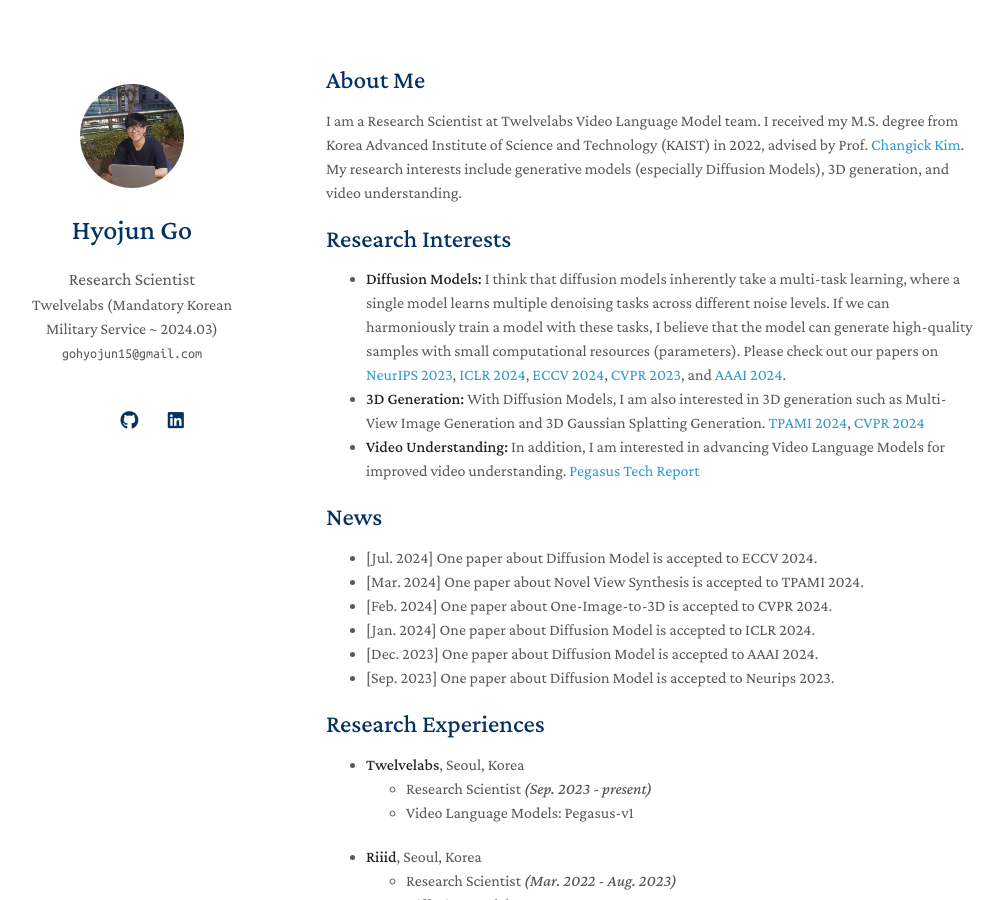
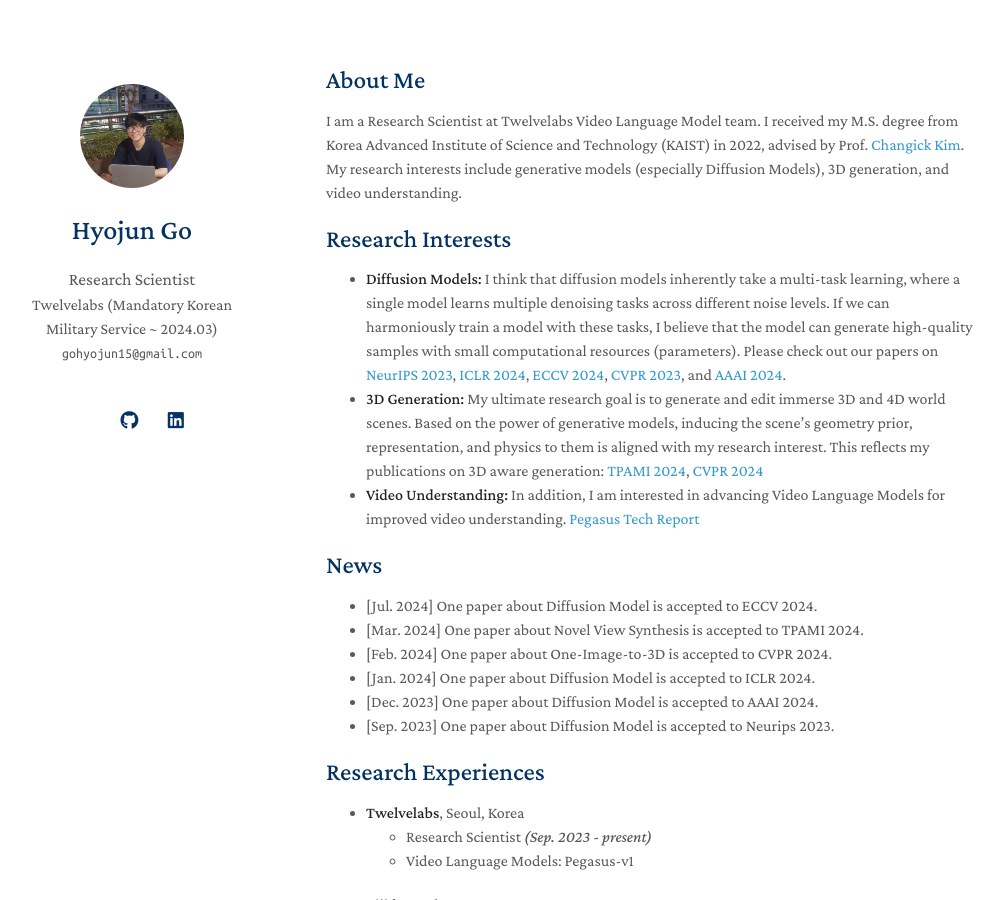
Before and after one commit to gohyojun15/gohyojun15.github.io, a Jekyll site: the page built from index.md, in a window 1280 px wide and 900 px high. Shown: the whole window, without its empty margins (144-1147 px from the left). Built offline with Jekyll 4.4.1, drawn with Linux system fonts in a browser that asks for light colours; nearby versions of some CDN libraries; a style sheet for code colours, icons or effects is not loaded; our own code applies the rules of GitHub Pages for plain Markdown files.

Commit message:
Update index.md

```diff
--- a/index.md
+++ b/index.md
@@ -10,7 +10,9 @@
 ## Research Interests
 
 - **Diffusion Models:** I think that diffusion models inherently take a multi-task learning, where a single model learns multiple denoising tasks across different noise levels. If we can harmoniously train a model with these tasks, I believe that the model can generate high-quality samples with small computational resources (parameters). Please check out our papers on [NeurIPS 2023](https://arxiv.org/abs/2306.00354), [ICLR 2024](https://arxiv.org/abs/2310.07138), [ECCV 2024](https://arxiv.org/abs/2403.09176), [CVPR 2023](https://arxiv.org/abs/2212.05973), and [AAAI 2024](https://arxiv.org/abs/2306.04990).
-- **3D Generation:** With Diffusion Models, I am also interested in 3D generation such as Multi-View Image Generation and 3D Gaussian Splatting Generation. [TPAMI 2024](https://www.computer.org/csdl/journal/tp/5555/01/10475596/1VrCLjNNgfS), [CVPR 2024](https://arxiv.org/abs/2312.15980)
+- **3D Generation:** My ultimate research goal is to generate and edit immerse 3D and
+4D world scenes. Based on the power of generative models, inducing the scene’s geometry prior,
+representation, and physics to them is aligned with my research interest. This reflects my publications on 3D aware generation: [TPAMI 2024](https://www.computer.org/csdl/journal/tp/5555/01/10475596/1VrCLjNNgfS), [CVPR 2024](https://arxiv.org/abs/2312.15980)
 - **Video Understanding:** In addition, I am interested in advancing Video Language Models for improved video understanding. [Pegasus Tech Report](https://arxiv.org/abs/2404.14687)
 
 ## News
```
